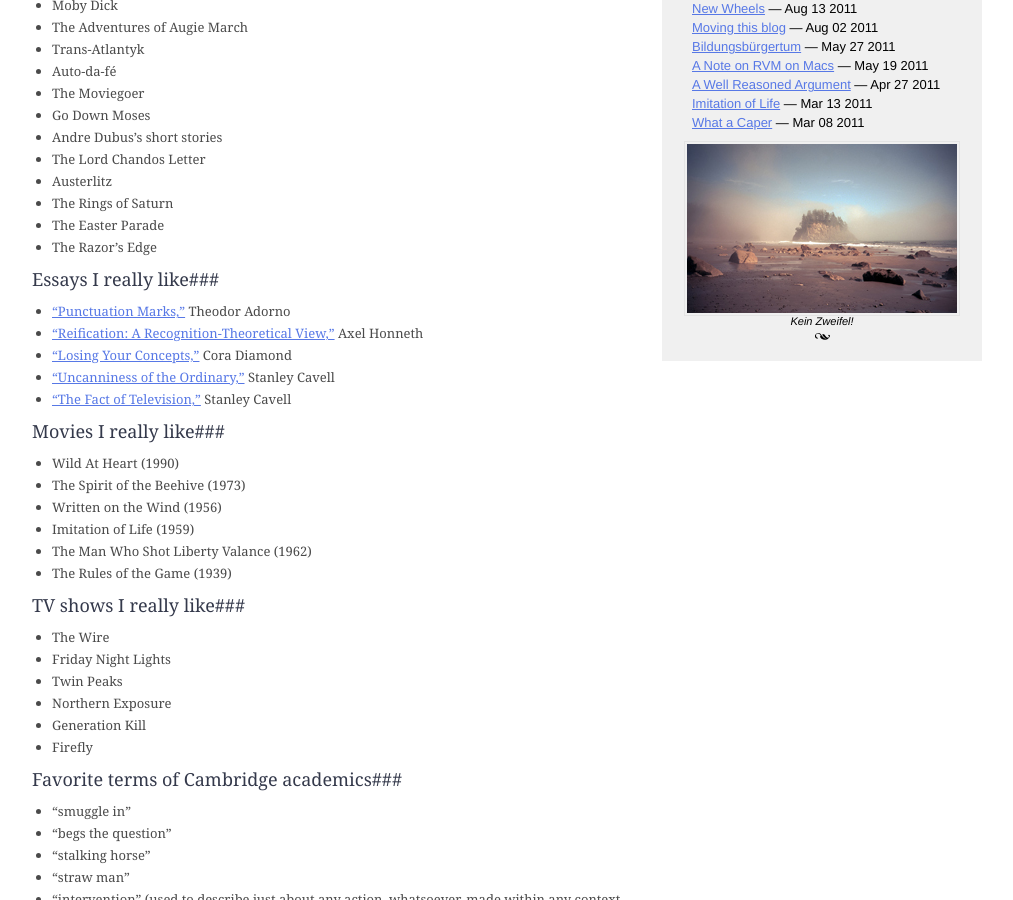
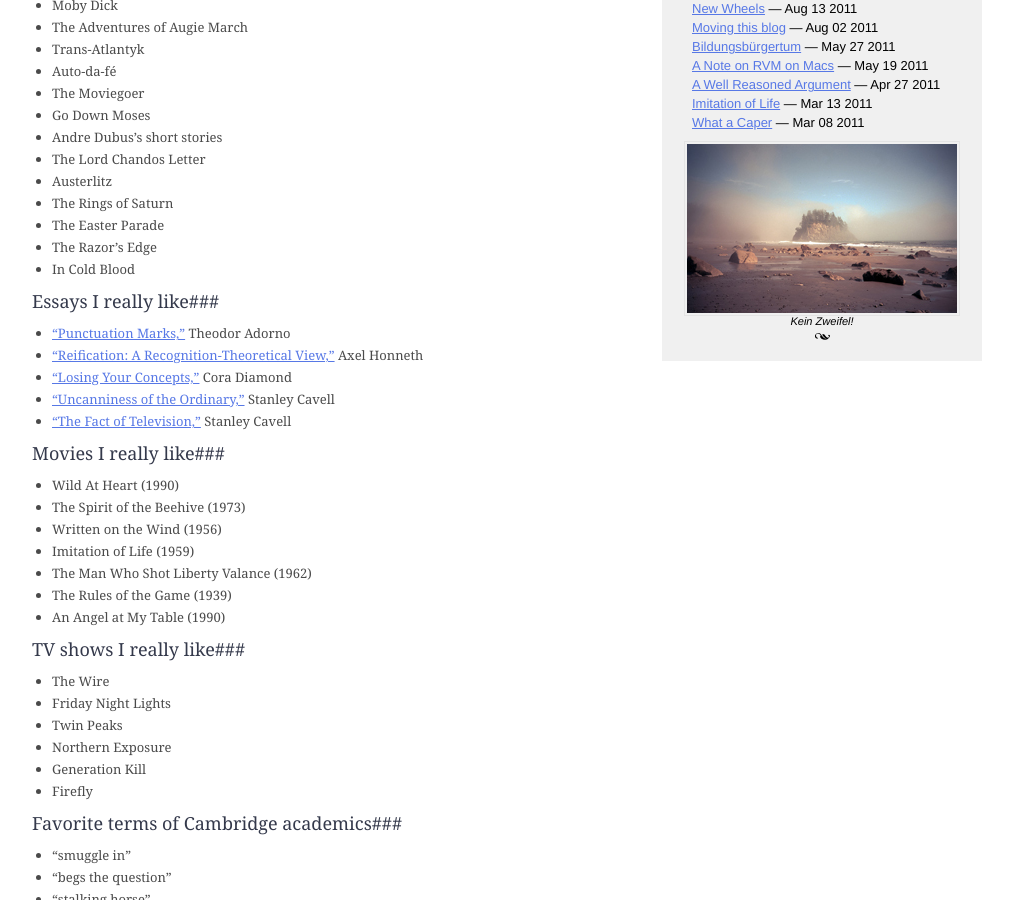
Before and after one commit to evanseyf/blog, a Jekyll site: the page built from lists.markdown, in a window 1280 px wide and 900 px high, scrolled down 665 px. Shown: the whole window, without its empty margins (138-1151 px from the left). Built offline with Jekyll 4.4.1, drawn with Linux system fonts in a browser that asks for light colours; Markdown is read by kramdown in place of the engine named in the settings.

Commit message:
list update!

```diff
--- a/lists.markdown
+++ b/lists.markdown
@@ -28,6 +28,7 @@ _I am conflicted about the practice of curation, made ubiquitous and pushed to t
  * The Rings of Saturn
  * The Easter Parade
  * The Razor's Edge
+ * In Cold Blood
 
 ###Essays I really like###
 
@@ -45,6 +46,7 @@ _I am conflicted about the practice of curation, made ubiquitous and pushed to t
  * Imitation of Life (1959)
  * The Man Who Shot Liberty Valance (1962)
  * The Rules of the Game (1939)
+ * An Angel at My Table (1990)
 
 ###TV shows I really like###
 
```
